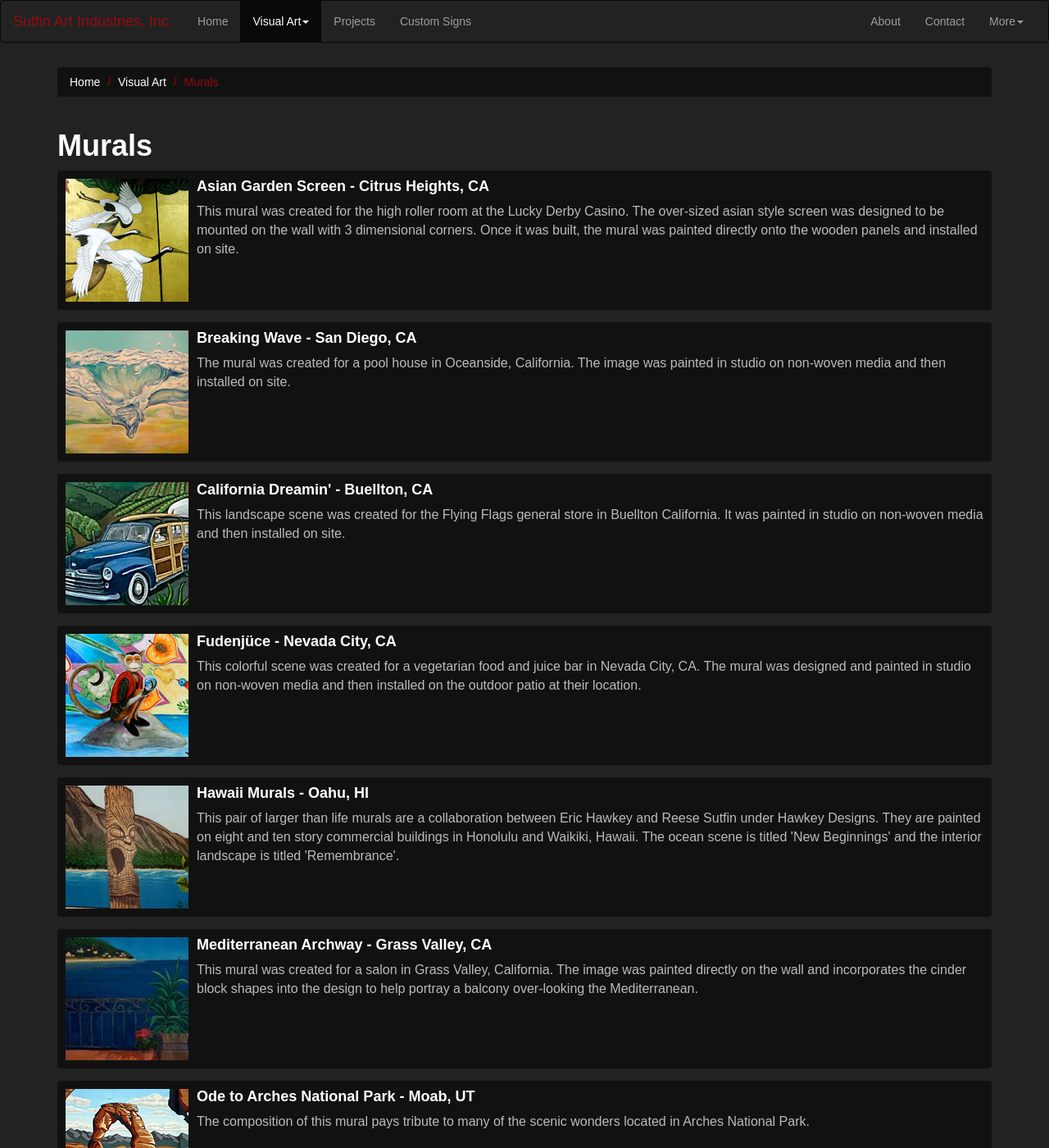
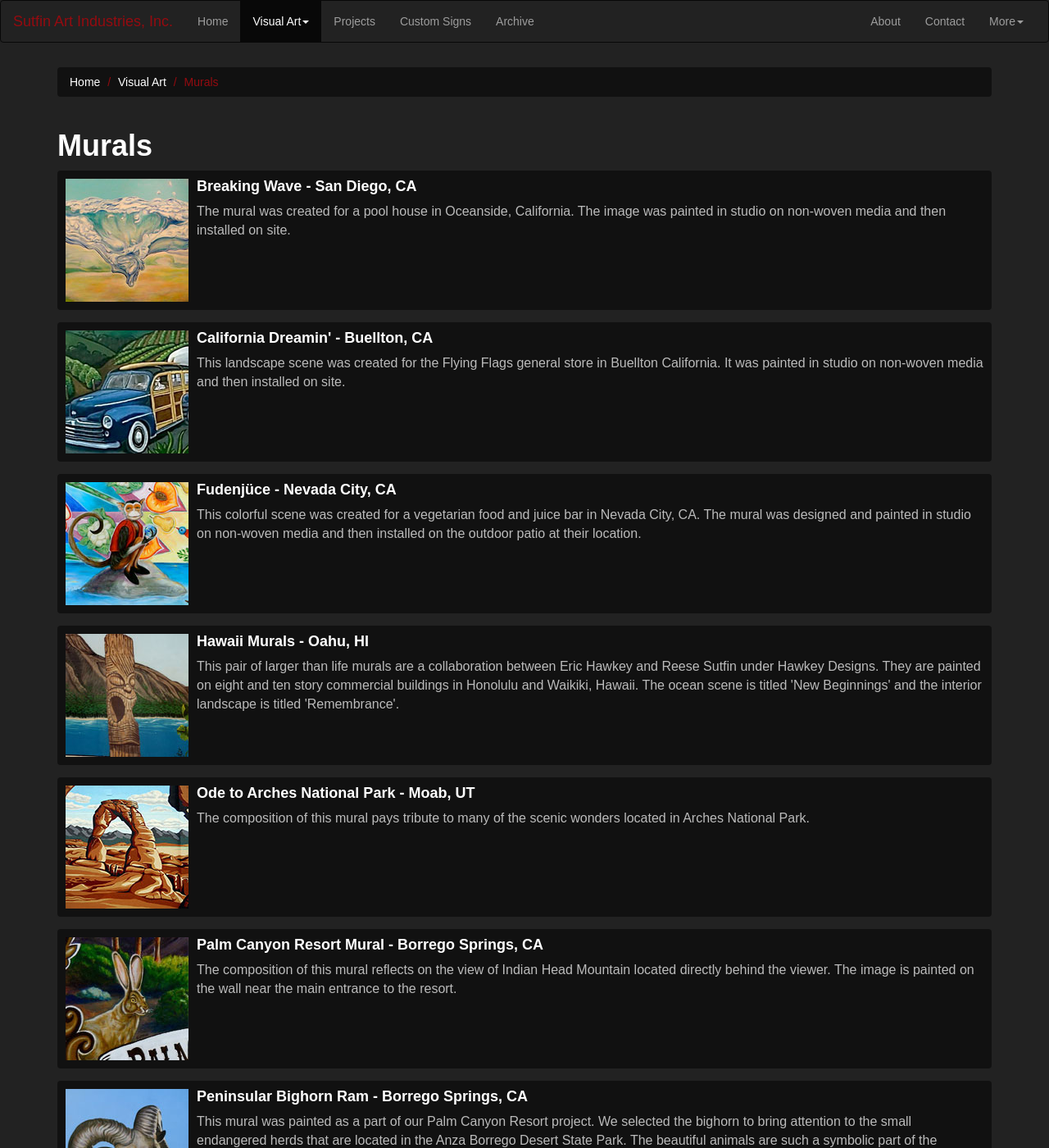
Before and after one commit to sutfinartindustries/sutfinartindustries.com, a Jekyll site: the page built from pages/murals.md, in a window 1280 px wide and 1400 px high. Shown: the whole window at 82% size. Built offline with Jekyll 4.4.1, drawn with Linux system fonts in a browser that asks for light colours; nearby versions of some CDN libraries; some web fonts are replaced.

Commit message:
create archive for old pages
slim down the menus by creating a new archive category for old pages.

```diff
--- a/_data/nav.yml
+++ b/_data/nav.yml
@@ -21,3 +21,6 @@
 
 - title: "Custom Signs"
   href: "/custom-signs/"
+
+- title: "Archive"
+  href: "/archive/"
--- a/pages/asian-garden-screen-citrus-heights-ca.md
+++ b/pages/asian-garden-screen-citrus-heights-ca.md
@@ -2,7 +2,7 @@
 layout: gallery
 title: "Asian Garden Screen - Citrus Heights, CA"
 description: "This mural was created for the high roller room at the Lucky Derby Casino. The over-sized asian style screen was designed to be mounted on the wall with 3 dimensional corners. Once it was built, the mural was painted directly onto the wooden panels and installed on site."
-permalink: /visual-art/murals/asian-garden-screen-citrus-heights-ca/
+permalink: /archive/visual-art/murals/asian-garden-screen-citrus-heights-ca/
 thumbnail: asian-garden-th.jpg
 arts:
 - image: 1.asian-garden-mural-design.jpg
--- a/pages/mediterranean-archway-grass-valley-ca.md
+++ b/pages/mediterranean-archway-grass-valley-ca.md
@@ -2,7 +2,7 @@
 layout: gallery
 title: "Mediterranean Archway - Grass Valley, CA"
 description: "This mural was created for a salon in Grass Valley, California. The image was painted directly on the wall and incorporates the cinder block shapes into the design to help portray a balcony over-looking the Mediterranean."
-permalink: /visual-art/murals/mediterranean-archway-grass-valley-ca/
+permalink: /archive/visual-art/murals/mediterranean-archway-grass-valley-ca/
 thumbnail: mediterranean-archway-th.jpg
 arts:
 - image: mediterranean-archway-mural.jpg
```
Also changed, not shown: pages/archive.md (added, +6 -0 lines).
